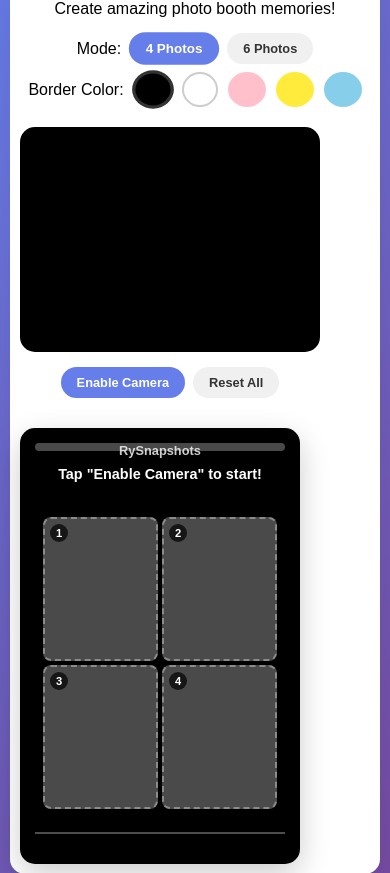
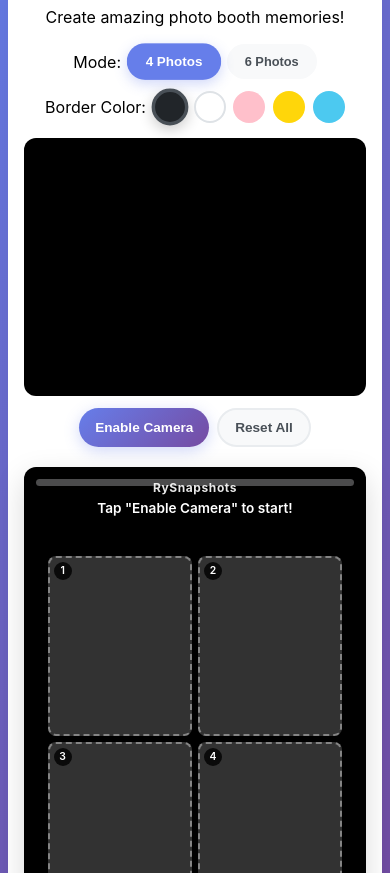
Before and after one commit to ryanpdev69/RySnapshots, a plain HTML site: page index.html in a window 390 px wide. Shown: the part 63-936 px from the top of the page. Drawn offline with Linux system fonts and the light colour scheme.

Commit message:
Update index.html

```diff
--- a/index.html
+++ b/index.html
@@ -5,6 +5,7 @@
     <meta name="viewport" content="width=device-width, initial-scale=1.0">
     <title>RySnapshots Photo Booth</title>
     <style>
+       /* Reset and Base Styles */
 * {
     margin: 0;
     padding: 0;
@@ -12,127 +13,154 @@
 }
 
 body {
-            font-family: 'Arial', sans-serif;
+    font-family: -apple-system, BlinkMacSystemFont, 'Segoe UI', Roboto, Oxygen, Ubuntu, Cantarell, sans-serif;
     background: linear-gradient(135deg, #667eea 0%, #764ba2 100%);
     min-height: 100vh;
     display: flex;
     align-items: center;
     justify-content: center;
-            padding: 10px;
+    padding: clamp(10px, 2vw, 20px);
+    line-height: 1.5;
 }
 
+/* Container */
 .container {
     background: white;
-            border-radius: 20px;
-            padding: 20px;
+    border-radius: clamp(15px, 3vw, 20px);
+    padding: clamp(15px, 3vw, 25px);
     box-shadow: 0 20px 40px rgba(0,0,0,0.1);
     max-width: 1400px;
     width: 100%;
-            min-height: 90vh;
+    min-height: clamp(85vh, 90vh, 95vh);
     display: flex;
     flex-direction: column;
+    gap: clamp(15px, 3vw, 20px);
 }
 
+/* Header */
 .header {
     text-align: center;
-            margin-bottom: 20px;
 }
 
 .logo {
-            font-size: clamp(1.8rem, 4vw, 2.5rem);
-            font-weight: bold;
+    font-size: clamp(1.5rem, 5vw, 2.5rem);
+    font-weight: 700;
     background: linear-gradient(45deg, #667eea, #764ba2);
     background-clip: text;
     -webkit-background-clip: text;
     color: transparent;
     -webkit-text-fill-color: transparent;
-            margin-bottom: 10px;
+    margin-bottom: clamp(8px, 2vw, 12px);
+    letter-spacing: -0.02em;
 }
 
+/* Controls */
 .controls {
     display: flex;
     flex-wrap: wrap;
-            gap: 15px;
+    gap: clamp(12px, 3vw, 20px);
     justify-content: center;
-            margin-bottom: 20px;
     align-items: center;
+    padding: 0 clamp(10px, 2vw, 0);
 }
 
 .mode-selector, .color-selector {
     display: flex;
-            gap: 10px;
+    gap: clamp(8px, 2vw, 12px);
     align-items: center;
     flex-wrap: wrap;
+    justify-content: center;
 }
 
 .mode-btn, .color-btn {
-            padding: 8px 16px;
     border: none;
     border-radius: 20px;
     cursor: pointer;
-            transition: all 0.3s ease;
-            font-weight: bold;
-            font-size: clamp(0.8rem, 2vw, 1rem);
+    transition: all 0.3s cubic-bezier(0.4, 0, 0.2, 1);
+    font-weight: 600;
+    font-size: clamp(0.8rem, 2.5vw, 1rem);
+    outline: none;
+    touch-action: manipulation;
 }
 
 .mode-btn {
-            background: #f0f0f0;
-            color: #333;
+    padding: clamp(8px, 2vw, 12px) clamp(16px, 3vw, 20px);
+    background: #f8f9fa;
+    color: #495057;
+    border: 2px solid transparent;
 }
 
 .mode-btn.active {
     background: #667eea;
     color: white;
     transform: scale(1.05);
+    box-shadow: 0 4px 12px rgba(102, 126, 234, 0.3);
+}
+
+.mode-btn:hover:not(.active) {
+    background: #e9ecef;
+    transform: translateY(-1px);
 }
 
 .color-btn {
-            width: 35px;
-            height: 35px;
+    width: clamp(32px, 8vw, 40px);
+    height: clamp(32px, 8vw, 40px);
     border-radius: 50%;
     border: 3px solid transparent;
-            min-width: 35px;
+    min-width: 32px;
+    position: relative;
 }
 
 .color-btn.active {
-            border-color: #333;
-            transform: scale(1.1);
+    border-color: #495057;
+    transform: scale(1.15);
+    box-shadow: 0 4px 12px rgba(0,0,0,0.2);
 }
 
-        .color-black { background: #000; }
-        .color-white { background: #fff; border: 2px solid #ccc; }
-        .color-pink { background: #ffc0cb; }
-        .color-yellow { background: #ffeb3b; }
-        .color-blue { background: #87ceeb; }
-
-        .main-content {
-            display: flex;
-            gap: 20px;
-            align-items: flex-start;
-            flex: 1;
+.color-btn:hover:not(.active) {
+    transform: scale(1.08);
 }
 
+.color-black { background: #212529; }
+.color-white { background: #fff; border: 2px solid #dee2e6; }
+.color-pink { background: #ffc0cb; }
+.color-yellow { background: #ffd60a; }
+.color-blue { background: #4cc9f0; }
+
+/* Main Content */
+.main-content {
+    display: grid;
+    grid-template-columns: 1fr 1fr;
+    gap: clamp(20px, 4vw, 30px);
+    align-items: start;
+    flex: 1;
+    min-height: 0;
+}
+
+/* Camera Section */
 .camera-section {
-            flex: 1;
-            text-align: center;
-            min-width: 280px;
+    display: flex;
+    flex-direction: column;
+    gap: clamp(12px, 3vw, 16px);
+    min-width: 0;
 }
 
 .camera-container {
     position: relative;
     background: #000;
-            border-radius: 15px;
+    border-radius: clamp(12px, 3vw, 15px);
     overflow: hidden;
-            margin-bottom: 15px;
     aspect-ratio: 4/3;
-            max-height: 400px;
+    max-height: min(60vh, 400px);
+    width: 100%;
 }
 
 #video {
     width: 100%;
     height: 100%;
     object-fit: cover;
-            transform: scaleX(-1); /* Mirror effect for front camera */
+    transform: scaleX(-1);
+    display: block;
 }
 
 .countdown {
@@ -140,103 +168,117 @@
     top: 50%;
     left: 50%;
     transform: translate(-50%, -50%);
-            font-size: clamp(2rem, 8vw, 4rem);
+    font-size: clamp(2rem, 10vw, 4rem);
     color: white;
-            font-weight: bold;
-            text-shadow: 2px 2px 4px rgba(0,0,0,0.5);
+    font-weight: 700;
+    text-shadow: 2px 2px 8px rgba(0,0,0,0.7);
     display: none;
+    z-index: 20;
 }
 
 .camera-controls {
     display: flex;
-            gap: 10px;
+    gap: clamp(8px, 2vw, 12px);
     justify-content: center;
-            margin-bottom: 15px;
     flex-wrap: wrap;
 }
 
+/* Buttons */
 .btn {
-            padding: 10px 20px;
+    padding: clamp(10px, 2.5vw, 12px) clamp(16px, 4vw, 24px);
     border: none;
-            border-radius: 20px;
+    border-radius: 25px;
     cursor: pointer;
-            font-weight: bold;
-            transition: all 0.3s ease;
-            font-size: clamp(0.8rem, 2vw, 1rem);
+    font-weight: 600;
+    transition: all 0.3s cubic-bezier(0.4, 0, 0.2, 1);
+    font-size: clamp(0.85rem, 2.5vw, 1rem);
+    outline: none;
+    touch-action: manipulation;
+    white-space: nowrap;
 }
 
 .btn-primary {
-            background: #667eea;
+    background: linear-gradient(135deg, #667eea, #764ba2);
     color: white;
+    box-shadow: 0 4px 15px rgba(102, 126, 234, 0.3);
 }
 
-        .btn-primary:hover {
-            background: #5a6fd8;
+.btn-primary:hover:not(:disabled) {
     transform: translateY(-2px);
+    box-shadow: 0 6px 20px rgba(102, 126, 234, 0.4);
 }
 
 .btn-secondary {
-            background: #f0f0f0;
-            color: #333;
+    background: #f8f9fa;
+    color: #495057;
+    border: 2px solid #e9ecef;
 }
 
-        .btn-secondary:hover {
-            background: #e0e0e0;
+.btn-secondary:hover:not(:disabled) {
+    background: #e9ecef;
+    transform: translateY(-1px);
 }
 
 .btn:disabled {
-            opacity: 0.6;
+    opacity: 0.5;
     cursor: not-allowed;
-            transform: none;
+    transform: none !important;
 }
 
+/* Error Message */
 .error-message {
-            background: #ff4757;
+    background: linear-gradient(135deg, #ff4757, #ff3742);
     color: white;
-            padding: 10px;
-            border-radius: 10px;
-            margin: 10px 0;
+    padding: clamp(10px, 3vw, 15px);
+    border-radius: clamp(8px, 2vw, 12px);
     text-align: center;
     display: none;
+    font-weight: 500;
+    box-shadow: 0 4px 15px rgba(255, 71, 87, 0.3);
 }
 
+/* Polaroid Section */
 .polaroid-section {
-            flex: 1;
-            min-width: 280px;
+    display: flex;
+    flex-direction: column;
+    min-width: 0;
+    height: 100%;
 }
 
 .polaroid {
-            background: var(--border-color, #000);
-            padding: 15px;
-            border-radius: 15px;
-            box-shadow: 0 10px 30px rgba(0,0,0,0.2);
+    background: var(--border-color, #212529);
+    padding: clamp(12px, 3vw, 18px);
+    border-radius: clamp(12px, 3vw, 15px);
+    box-shadow: 0 10px 30px rgba(0,0,0,0.15);
     position: relative;
     height: 100%;
     display: flex;
     flex-direction: column;
+    min-height: 0;
 }
 
 .polaroid::before {
     content: 'RySnapshots';
     position: absolute;
-            top: 15px;
+    top: clamp(12px, 3vw, 18px);
     left: 50%;
     transform: translateX(-50%);
-            font-size: clamp(0.8rem, 2vw, 1rem);
-            font-weight: bold;
+    font-size: clamp(0.75rem, 2.5vw, 1rem);
+    font-weight: 700;
     color: var(--text-color, white);
-            opacity: 0.8;
+    opacity: 0.9;
     z-index: 10;
+    letter-spacing: 0.05em;
 }
 
 .photo-grid {
     background: transparent;
-            padding: 30px 15px 15px 15px;
+    padding: clamp(25px, 6vw, 35px) clamp(12px, 3vw, 18px) clamp(12px, 3vw, 18px);
     border-radius: 10px;
     display: grid;
-            gap: 8px;
-            margin-bottom: 15px;
+    gap: clamp(6px, 2vw, 10px);
     flex: 1;
+    min-height: 0;
 }
 
 .grid-4 {
@@ -250,17 +292,17 @@
 }
 
 .photo-slot {
-            background: rgba(245, 245, 245, 0.3);
-            border: 2px dashed rgba(204, 204, 204, 0.5);
-            border-radius: 8px;
+    background: rgba(248, 249, 250, 0.2);
+    border: 2px dashed rgba(255, 255, 255, 0.4);
+    border-radius: clamp(6px, 2vw, 10px);
     display: flex;
     align-items: center;
     justify-content: center;
     position: relative;
     overflow: hidden;
     cursor: pointer;
-            transition: all 0.3s ease;
-            min-height: 120px;
+    transition: all 0.3s cubic-bezier(0.4, 0, 0.2, 1);
+    min-height: clamp(80px, 20vw, 120px);
 }
 
 .photo-slot.grid-4 {
@@ -272,7 +314,9 @@
 }
 
 .photo-slot:hover {
-            border-color: rgba(102, 126, 234, 0.7);
+    border-color: rgba(102, 126, 234, 0.8);
+    background: rgba(102, 126, 234, 0.1);
+    transform: scale(1.02);
 }
 
 .photo-slot img {
@@ -280,40 +324,46 @@
     height: 100%;
     object-fit: cover;
     object-position: center;
-            border-radius: 6px;
+    border-radius: clamp(4px, 1.5vw, 8px);
 }
 
 .photo-number {
     position: absolute;
-            top: 5px;
-            left: 5px;
-            background: rgba(0,0,0,0.7);
+    top: clamp(4px, 1vw, 6px);
+    left: clamp(4px, 1vw, 6px);
+    background: rgba(0,0,0,0.8);
     color: white;
     border-radius: 50%;
-            width: 22px;
-            height: 22px;
+    width: clamp(20px, 5vw, 24px);
+    height: clamp(20px, 5vw, 24px);
     display: flex;
     align-items: center;
     justify-content: center;
-            font-size: 0.8rem;
-            font-weight: bold;
-            z-index: 5;
+    font-size: clamp(0.7rem, 2vw, 0.85rem);
+    font-weight: 600;
+    z-index: 15;
 }
 
 .retake-btn {
     position: absolute;
-            top: 5px;
-            right: 5px;
+    top: clamp(4px, 1vw, 6px);
+    right: clamp(4px, 1vw, 6px);
     background: #ff4757;
     color: white;
     border: none;
     border-radius: 50%;
-            width: 25px;
-            height: 25px;
+    width: clamp(22px, 5vw, 26px);
+    height: clamp(22px, 5vw, 26px);
     cursor: pointer;
-            font-size: 0.8rem;
+    font-size: clamp(0.7rem, 2vw, 0.8rem);
     display: none;
-            z-index: 5;
+    z-index: 15;
+    transition: all 0.3s ease;
+}
+
+.retake-btn:hover {
+    background: #ff3742;
+    transform: scale(1.1);
 }
 
 .photo-slot.filled .retake-btn {
@@ -322,11 +372,12 @@
     justify-content: center;
 }
 
+/* Progress and Status */
 .progress-bar {
-            background: rgba(240, 240, 240, 0.3);
+    background: rgba(248, 249, 250, 0.3);
     border-radius: 10px;
-            height: 8px;
-            margin-bottom: 15px;
+    height: clamp(6px, 2vw, 10px);
+    margin-bottom: clamp(12px, 3vw, 16px);
     overflow: hidden;
 }
 
@@ -334,114 +385,157 @@
     background: linear-gradient(45deg, #667eea, #764ba2);
     height: 100%;
     width: 0%;
-            transition: width 0.3s ease;
+    transition: width 0.5s cubic-bezier(0.4, 0, 0.2, 1);
 }
 
 .status {
     text-align: center;
-            margin-bottom: 15px;
-            font-weight: bold;
+    margin-bottom: clamp(12px, 3vw, 16px);
+    font-weight: 600;
     color: var(--text-color, white);
-            font-size: clamp(0.9rem, 2vw, 1rem);
+    font-size: clamp(0.85rem, 2.5vw, 1rem);
 }
 
 .download-section {
     text-align: center;
-            padding-top: 15px;
+    padding-top: clamp(12px, 3vw, 18px);
     border-top: 2px solid rgba(255, 255, 255, 0.3);
+    margin-top: auto;
 }
 
-        /* Mobile Responsive */
-        @media (max-width: 768px) {
-            .container {
-                padding: 15px;
-                min-height: 95vh;
+/* Responsive Design */
+@media (max-width: 1024px) {
+    .main-content {
+        grid-template-columns: 1fr;
+        gap: clamp(20px, 5vw, 25px);
     }
 
-            .main-content {
-                flex-direction: column;
-                gap: 15px;
+    .camera-container {
+        max-height: min(50vh, 350px);
+    }
+}
+
+@media (max-width: 768px) {
+    body {
+        padding: clamp(8px, 2vw, 15px);
+    }
+
+    .container {
+        min-height: 95vh;
+        border-radius: 15px;
     }
 
     .controls {
         flex-direction: column;
-                gap: 10px;
+        gap: clamp(10px, 3vw, 15px);
     }
 
-            .mode-selector, .color-selector {
+    .camera-controls {
         justify-content: center;
     }
 
     .camera-container {
-                max-height: 300px;
+        max-height: min(45vh, 300px);
     }
 
     .photo-grid {
-                gap: 6px;
-                padding: 25px 10px 10px 10px;
-            }
-
-            .photo-slot {
-                min-height: 80px;
+        gap: clamp(4px, 1.5vw, 8px);
     }
 }
 
 @media (max-width: 480px) {
     .container {
-                padding: 10px;
-                border-radius: 15px;
+        padding: clamp(12px, 4vw, 18px);
+        gap: clamp(12px, 4vw, 16px);
     }
 
-            .header {
-                margin-bottom: 15px;
+    .mode-selector, .color-selector {
+        gap: clamp(6px, 2vw, 10px);
+    }
+
+    .camera-controls {
+        gap: clamp(6px, 2vw, 10px);
+    }
+
+    .photo-slot {
+        min-height: clamp(60px, 15vw, 90px);
+    }
+
+    .photo-number, .retake-btn {
+        width: clamp(18px, 4.5vw, 22px);
+        height: clamp(18px, 4.5vw, 22px);
+        font-size: clamp(0.65rem, 1.8vw, 0.75rem);
+    }
+}
+
+@media (max-width: 360px) {
+    .photo-grid {
+        padding: clamp(20px, 5vw, 30px) clamp(8px, 2vw, 12px) clamp(8px, 2vw, 12px);
+        gap: clamp(3px, 1vw, 6px);
+    }
+
+    .photo-slot {
+        min-height: clamp(50px, 12vw, 70px);
+    }
+}
+
+/* Landscape Mobile */
+@media (orientation: landscape) and (max-height: 600px) and (max-width: 900px) {
+    .container {
+        min-height: 98vh;
+        padding: clamp(8px, 2vw, 12px);
+    }
+
+    .main-content {
+        grid-template-columns: 1fr 1fr;
+        gap: clamp(15px, 3vw, 20px);
+    }
+
+    .camera-container {
+        max-height: min(35vh, 250px);
+    }
+
+    .logo {
+        font-size: clamp(1.2rem, 4vw, 1.8rem);
+        margin-bottom: clamp(5px, 1vw, 8px);
     }
 
     .controls {
-                gap: 8px;
-            }
-
-            .camera-controls {
-                gap: 8px;
-            }
-
-            .btn {
-                padding: 8px 16px;
-            }
-
-            .photo-grid {
-                gap: 4px;
-                padding: 20px 8px 8px 8px;
-            }
-
-            .photo-slot {
-                min-height: 60px;
-            }
-
-            .photo-number {
-                width: 18px;
-                height: 18px;
-                font-size: 0.7rem;
-            }
-
-            .retake-btn {
-                width: 22px;
-                height: 22px;
-                font-size: 0.7rem;
+        gap: clamp(8px, 2vw, 12px);
     }
 }
 
-        @media (orientation: landscape) and (max-height: 600px) {
-            .container {
-                min-height: 98vh;
-                padding: 10px;
+/* High DPI Displays */
+@media (-webkit-min-device-pixel-ratio: 2), (min-resolution: 192dpi) {
+    .polaroid {
+        box-shadow: 0 20px 60px rgba(0,0,0,0.2);
     }
 
-            .main-content {
-                flex-direction: row;
+    .btn-primary {
+        box-shadow: 0 6px 25px rgba(102, 126, 234, 0.4);
+    }
 }
 
-            .camera-container {
-                max-height: 250px;
+/* Reduced Motion */
+@media (prefers-reduced-motion: reduce) {
+    * {
+        animation-duration: 0.01ms !important;
+        animation-iteration-count: 1 !important;
+        transition-duration: 0.01ms !important;
+    }
+}
+
+/* Dark Mode Support */
+@media (prefers-color-scheme: dark) {
+    .mode-btn:not(.active) {
+        background: #343a40;
+        color: #f8f9fa;
+    }
+
+    .btn-secondary {
+        background: #495057;
+        color: #f8f9fa;
+        border-color: #6c757d;
     }
 }
     </style>
```
Lines whose indentation alone changed are shown as unchanged.
